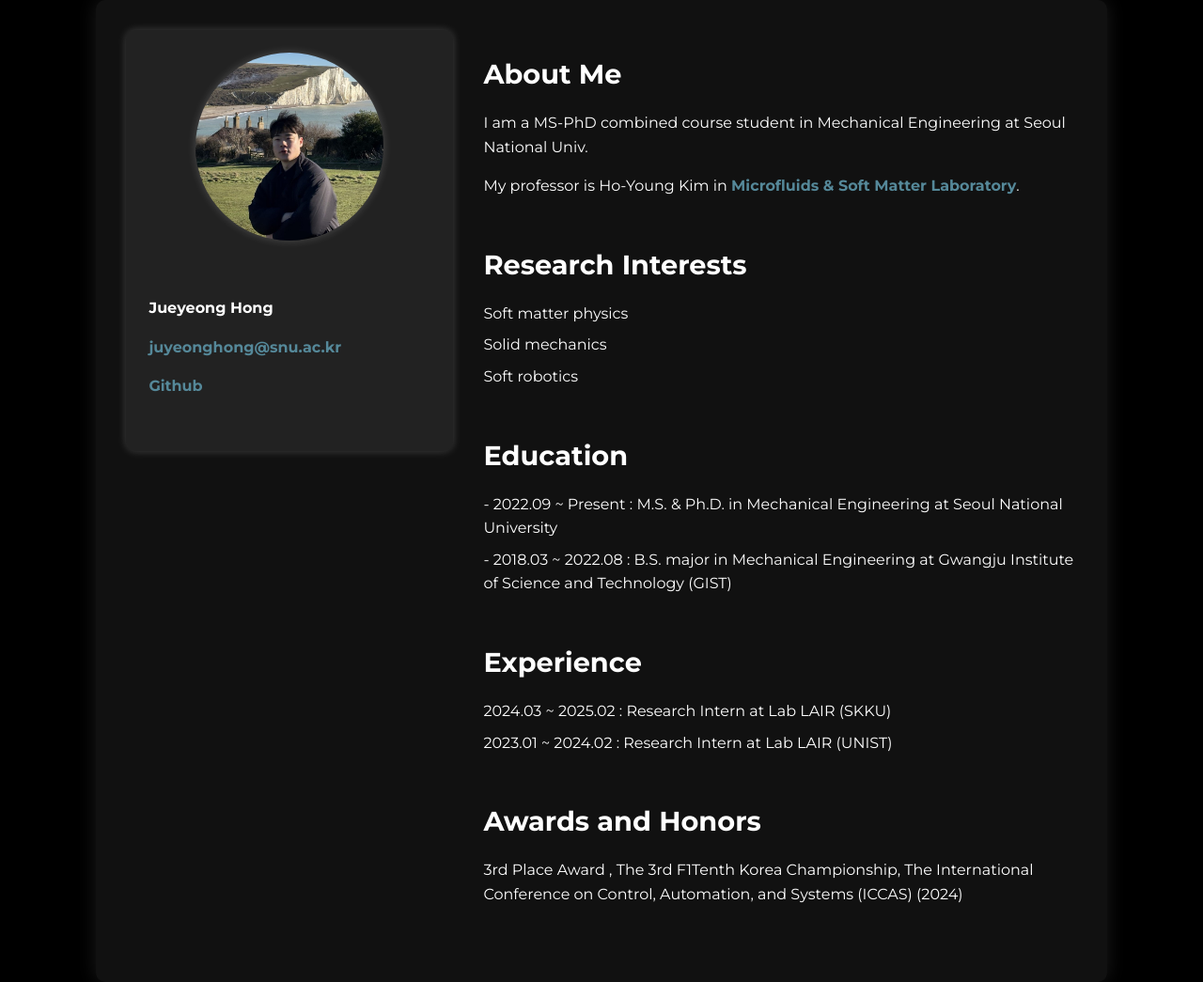
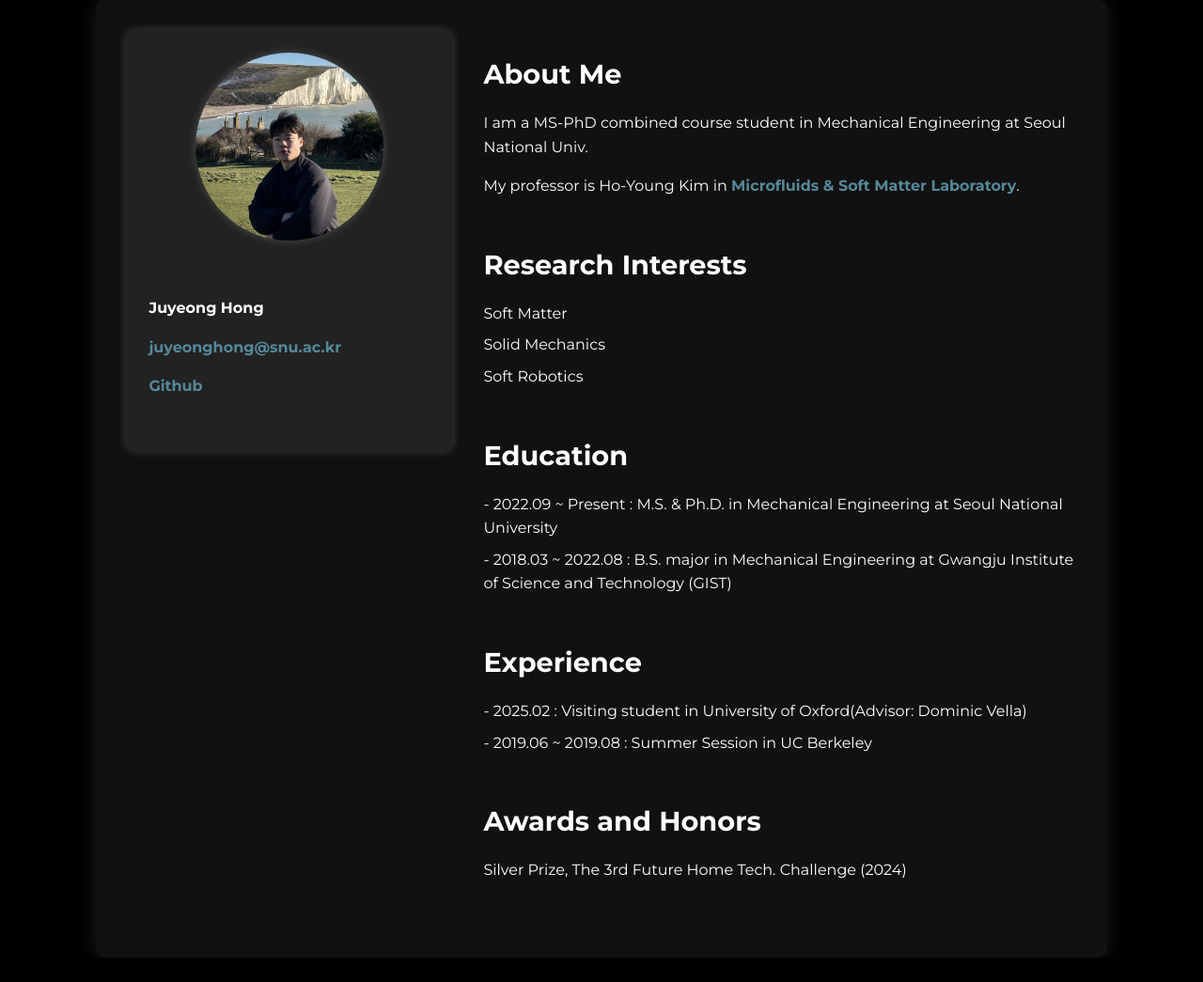
Before and after one commit to Juyeong-Hong/Juyeong-Hong.github.io, a plain HTML site: page index.html in a window 1280 px wide. Shown: the whole page at 94% size. After the commit the page ends 1019 px from the top, so only its background shows below. Drawn offline with Linux system fonts and the light colour scheme.

Commit message:
Update index.html

```diff
--- a/index.html
+++ b/index.html
@@ -110,7 +110,7 @@
       <div class="profile-box profile-box-fixed">
         <img src="image.jpg" alt="Profile Picture" class="profile-img">
         <ul>
-          <p><strong>Jueyeong Hong</strong></p>
+          <p><strong>Juyeong Hong</strong></p>
           <p><strong><a href="mailto:juyeonghong@snu.ac.kr" class="custom-link" >juyeonghong@snu.ac.kr</a></strong></p>
           <p><strong><a href="https://github.com/Juyeong-Hong" target="_blank" class="custom-link" >Github</a></strong></p>
         </ul>
@@ -127,9 +127,9 @@
         <section id="research">
           <h2>Research Interests</h2>
           <ul>
-            <li>Soft matter physics</li>
-            <li>Solid mechanics</li>
-            <li>Soft robotics</li>
+            <li>Soft Matter</li>
+            <li>Solid Mechanics</li>
+            <li>Soft Robotics</li>
           </ul>
         </section>
 
@@ -144,15 +144,15 @@
         <section id="experience">
           <h2>Experience</h2>
           <ul>
-            <li>2024.03 ~ 2025.02 : Research Intern at Lab LAIR (SKKU)</li>
-            <li>2023.01 ~ 2024.02 : Research Intern at Lab LAIR (UNIST)</li>
+            <li> - 2025.02 : Visiting student in University of Oxford(Advisor: Dominic Vella)</li>
+            <li> - 2019.06 ~ 2019.08 : Summer Session in UC Berkeley</li>
           </ul>
         </section>
 
         <section id="awards">
           <h2>Awards and Honors</h2>
           <ul>
-            <li>3rd Place Award , The 3rd F1Tenth Korea Championship, The International Conference on Control, Automation, and Systems (ICCAS) (2024)</li>
+            <li>Silver Prize, The 3rd Future Home Tech. Challenge (2024)</li>
           </ul>
         </section>
       </div>
```
